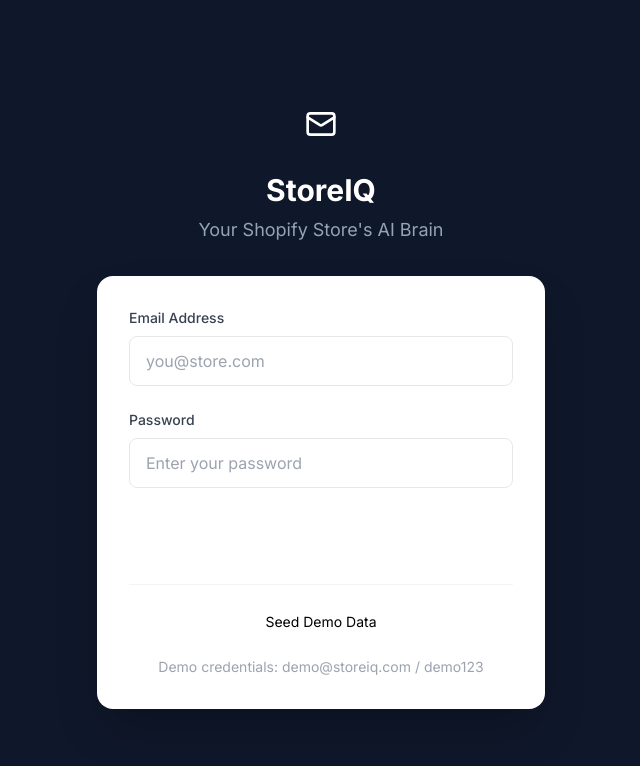
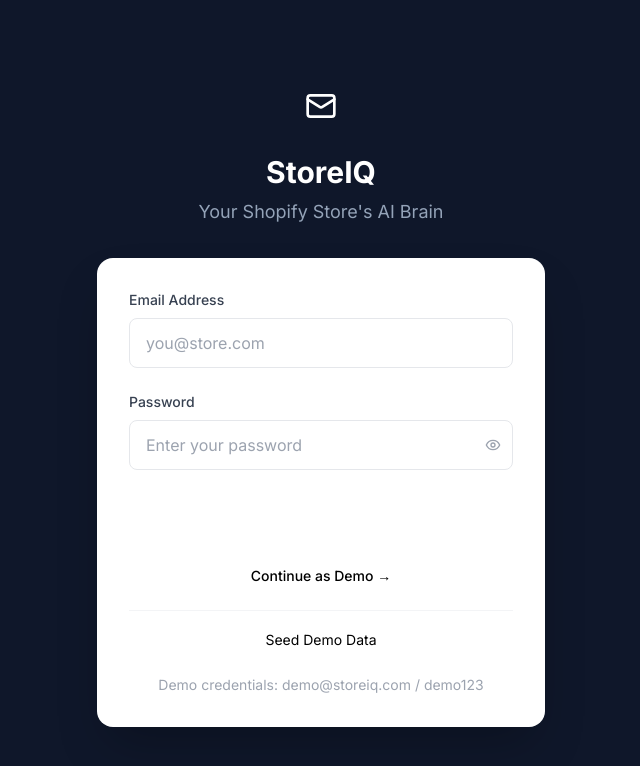
Before and after one commit to terryhuangjr-lgtm/storeiq-dashboard, a React (Vite) app: page /login in a window 1280 px wide. Shown: the top 766 px of the page, without its empty margins (319-959 px from the left). Built offline with nearby package versions, Linux system fonts and the light colour scheme.

Commit message:
fix: add auth guard, root redirects to /login, demo bypass

```diff
--- a/src/App.tsx
+++ b/src/App.tsx
@@ -25,7 +25,7 @@
             <Route path="/customers" element={<CustomerInsights />} />
             <Route path="/reports" element={<Reports />} />
             <Route path="/activity" element={<ActivityLog />} />
-            <Route path="/" element={<Navigate to="/overview" replace />} />
+            <Route path="/" element={<Navigate to="/login" replace />} />
           </Route>
 
           <Route path="*" element={<Navigate to="/overview" replace />} />
--- a/src/components/Layout.tsx
+++ b/src/components/Layout.tsx
@@ -1,5 +1,5 @@
-import { useState } from 'react'
-import { useLocation, Link, Outlet } from 'react-router-dom'
+import { useState, useEffect } from 'react'
+import { useLocation, Link, Outlet, useNavigate } from 'react-router-dom'
 import { Store, LayoutDashboard, TrendingUp, AlertCircle, Users, FileText, Settings, LogOut, Menu, X } from 'lucide-react'
 import { supabase } from '../lib/supabase'
 import { useAuth } from '../hooks/useAuth'
@@ -8,7 +8,16 @@
 export default function Layout() {
   const [isSidebarOpen, setIsSidebarOpen] = useState(false)
   const location = useLocation()
+  const navigate = useNavigate()
   const { session, signOut } = useAuth()
+
+  // Auth guard: redirect to login if no session and not in demo mode
+  useEffect(() => {
+    const isDemo = localStorage.getItem('storeiq_demo') === 'true'
+    if (!session && !isDemo) {
+      navigate('/login', { replace: true })
+    }
+  }, [session, navigate])
 
   const navItems = [
     { icon: LayoutDashboard, label: 'Overview', to: '/overview' },
--- a/src/pages/Login.tsx
+++ b/src/pages/Login.tsx
@@ -1,6 +1,6 @@
 import { useState } from 'react'
 import { useNavigate } from 'react-router-dom'
-import { Mail } from 'lucide-react'
+import { Mail, Eye, EyeOff } from 'lucide-react'
 import { supabase } from '../lib/supabase'
 import { seedDemoData } from '../lib/seedDemoData'
 
@@ -9,6 +9,7 @@
   const [password, setPassword] = useState('')
   const [loading, setLoading] = useState(false)
   const [error, setError] = useState('')
+  const [showPassword, setShowPassword] = useState(false)
   const navigate = useNavigate()
 
   const handleLogin = async (e: React.FormEvent) => {
@@ -43,6 +44,11 @@
     }
   }
 
+  const continueAsDemo = () => {
+    localStorage.setItem('storeiq_demo', 'true')
+    navigate('/overview')
+  }
+
   return (
     <div className="min-h-screen bg-sidebar flex items-center justify-center p-4">
       <div className="w-full max-w-md">
@@ -75,15 +81,24 @@
               <label htmlFor="password" className="block text-sm font-medium text-gray-700 mb-2">
                 Password
               </label>
+              <div className="relative">
                 <input
                   id="password"
-                type="password"
+                  type={showPassword ? 'text' : 'password'}
                   value={password}
                   onChange={(e) => setPassword(e.target.value)}
-                className="w-full px-4 py-3 rounded-lg border border-gray-200 focus:border-primary focus:ring-2 focus:ring-primary/20 outline-none transition-all"
+                  className="w-full px-4 py-3 rounded-lg border border-gray-200 focus:border-primary focus:ring-2 focus:ring-primary/20 outline-none transition-all pr-10"
                   placeholder="Enter your password"
                   required
                 />
+                <button
+                  type="button"
+                  onClick={() => setShowPassword(!showPassword)}
+                  className="absolute right-3 top-1/2 -translate-y-1/2 text-gray-400 hover:text-gray-600"
+                >
+                  {showPassword ? <EyeOff className="w-4 h-4" /> : <Eye className="w-4 h-4" />}
+                </button>
+              </div>
             </div>
 
             {error && (
@@ -101,7 +116,16 @@
             </button>
           </form>
 
-          <div className="mt-6 pt-6 border-t border-gray-100">
+          <div className="mt-4">
+            <button
+              onClick={continueAsDemo}
+              className="w-full text-secondary hover:text-primary transition-colors text-sm font-medium py-2"
+            >
+              Continue as Demo →
+            </button>
+          </div>
+
+          <div className="mt-4 pt-4 border-t border-gray-100">
             <button
               onClick={handleSeedData}
               className="w-full text-secondary hover:text-primary transition-colors text-sm"
```
Lines whose indentation alone changed are shown as unchanged.
